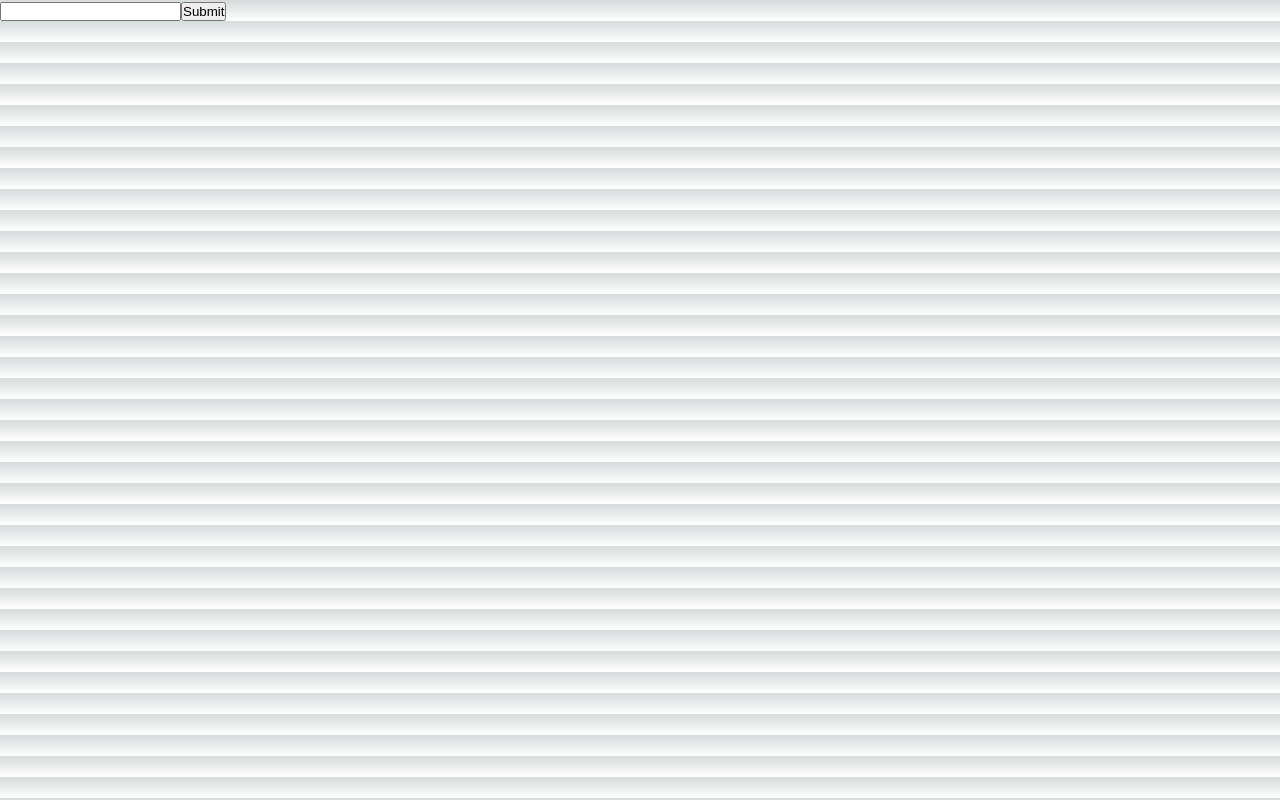
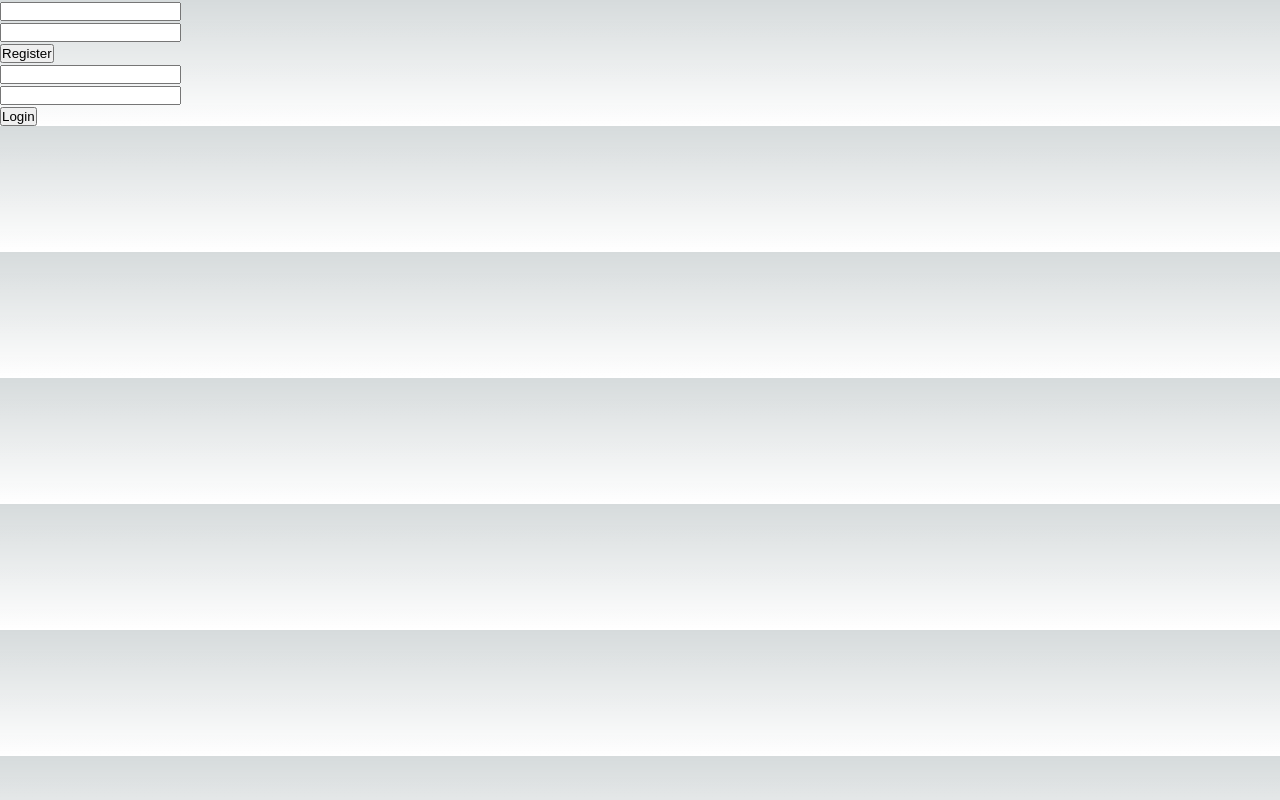
Before and after one commit to thermobased/next-app, a Next.js app: page / in a window 1280 px wide. Built offline with nearby package versions, Linux system fonts and the light colour scheme.

Commit message:
added Register/Login forms

```diff
--- a/src/app/page.tsx
+++ b/src/app/page.tsx
@@ -3,37 +3,74 @@ import Image from 'next/image'
 import styles from './page.module.css'
 import DisplayContents from "@/app/DisplayContents";
 export default function Home() {
-    let responseData;
   async function onSubmit(event: FormEvent<HTMLFormElement>) {
     event.preventDefault()
-    const formData = new FormData(event.currentTarget)
+    const formData = new FormData(event.currentTarget);
     const x = {};
 
     for (var pair of formData.entries()) {
       x[pair[0]] = pair[1];
       console.log(pair[0] + ', ' + pair[1]);
     }
-    //console.log(x);
 
-    const response = await fetch('/api/submit', {
-      method: 'POST',
-      body: JSON.stringify(x),
-    })
-                                            // Handle response if necessary
-    const data = await response.json()
+     const response = await fetch('/api/submit', {
+        method: 'POST',
+        body: JSON.stringify({
+            'action': 'register',
+            'login': x['login'],
+            'password': x['password']
+        })
+    });
 
-      alert(JSON.stringify(data));
-                                            // const app = document.getElementById("info");
-                                            // app.textContent = data;
+    const data = await response.json();
+
+    alert(JSON.stringify(data));
   }
 
-  return (
+    async function onSubmitLogin(event: FormEvent<HTMLFormElement>) {
+        event.preventDefault()
+        const formData = new FormData(event.currentTarget);
+        const x = {};
+
+        for (var pair of formData.entries()) {
+            x[pair[0]] = pair[1];
+            console.log(pair[0] + ', ' + pair[1]);
+        }
+
+        const response = await fetch('/api/submit', {
+            method: 'POST',
+            body: JSON.stringify({
+                'action': 'login',
+                'login': x['login'],
+                'password': x['password']
+            })
+        });
+
+        const data = await response.json();
+
+        alert(JSON.stringify(data));
+    }
+
+
+
+    return (
       <div>
 
         <form onSubmit={onSubmit}>
-            <input type="text" name="name" />
-            <button type="submit">Submit</button>
+            <input type = "text" name = "login"/>
+            <br/>
+            <input type = "password" name = "password"/>
+            <br/>
+            <button type = "submit" value = "register" name = "action">Register</button>
         </form>
+
+          <form onSubmit={onSubmitLogin}>
+              <input type = "text" name = "login"/>
+              <br/>
+              <input type = "password" name = "password"/>
+              <br/>
+              <button type = "submit" value = "login" name = "action">Login</button>
+          </form>
 
         <DisplayContents/>
 
--- a/src/pages/api/submit.ts
+++ b/src/pages/api/submit.ts
@@ -9,11 +9,15 @@ export default async function handler(
 
   const reqBody = JSON.parse(req.body);
 
-  const filePath = "files-to-browse/" + reqBody.name;
+  const action = reqBody.action;
+  const login =  reqBody.login;
+  const password = reqBody.password;
 
-  const userFiles = fs.readFileSync(filePath, 'utf-8');
-
-  const data = JSON.parse(req.body);
-  // const id = await createItem(data)
-  res.status(200).json({'req': userFiles})
+  if (action == 'register'){
+    res.status(200).json({'register': login})
+  } else if (action == 'login') {
+    res.status(200).json({'login': login})
+  } else {
+    res.status(500);
+  }
 }
```
Also changed, not shown: package.json (+5 -4 lines), 2 other files (tests, documents, lock files or other folders).
